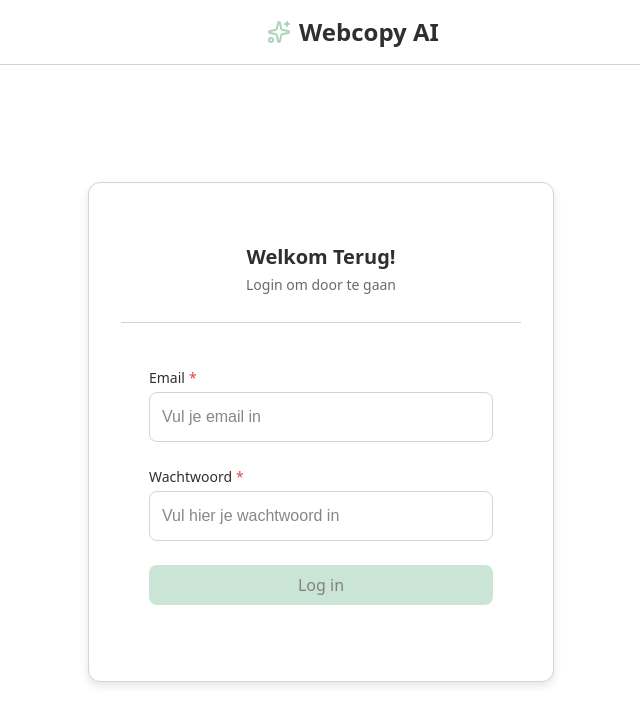
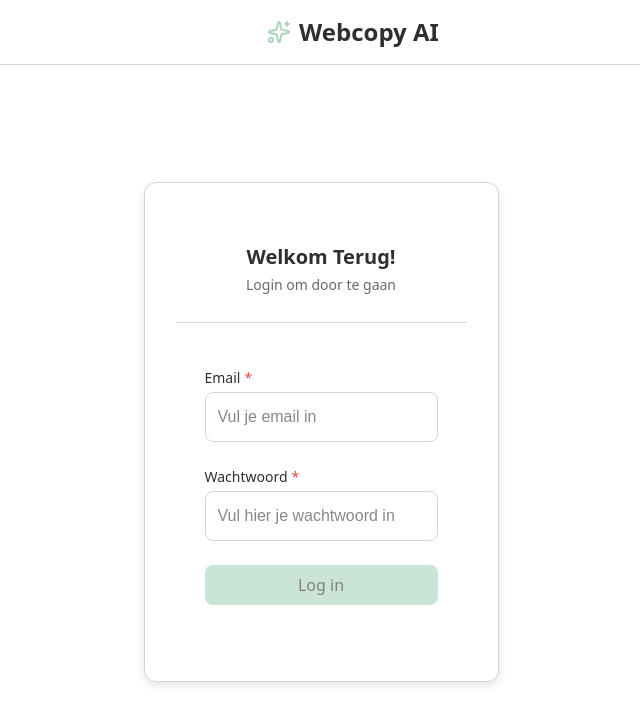
Before and after one commit to bloomsite/website-copy-ai, a React (Vite) app in the folder frontend/: page /login in a window 1280 px wide. Shown: the top 724 px of the page, without its empty margins (319-959 px from the left). Built offline with nearby package versions, Linux system fonts and the light colour scheme.

Commit message:
changed the sizing bug in login card css

```diff
--- a/frontend/src/components/custom/Login/Login.css
+++ b/frontend/src/components/custom/Login/Login.css
@@ -1,6 +1,3 @@
-.card {
-    width: 400px;
-}
 
 .login-container {
   display: flex;
```
